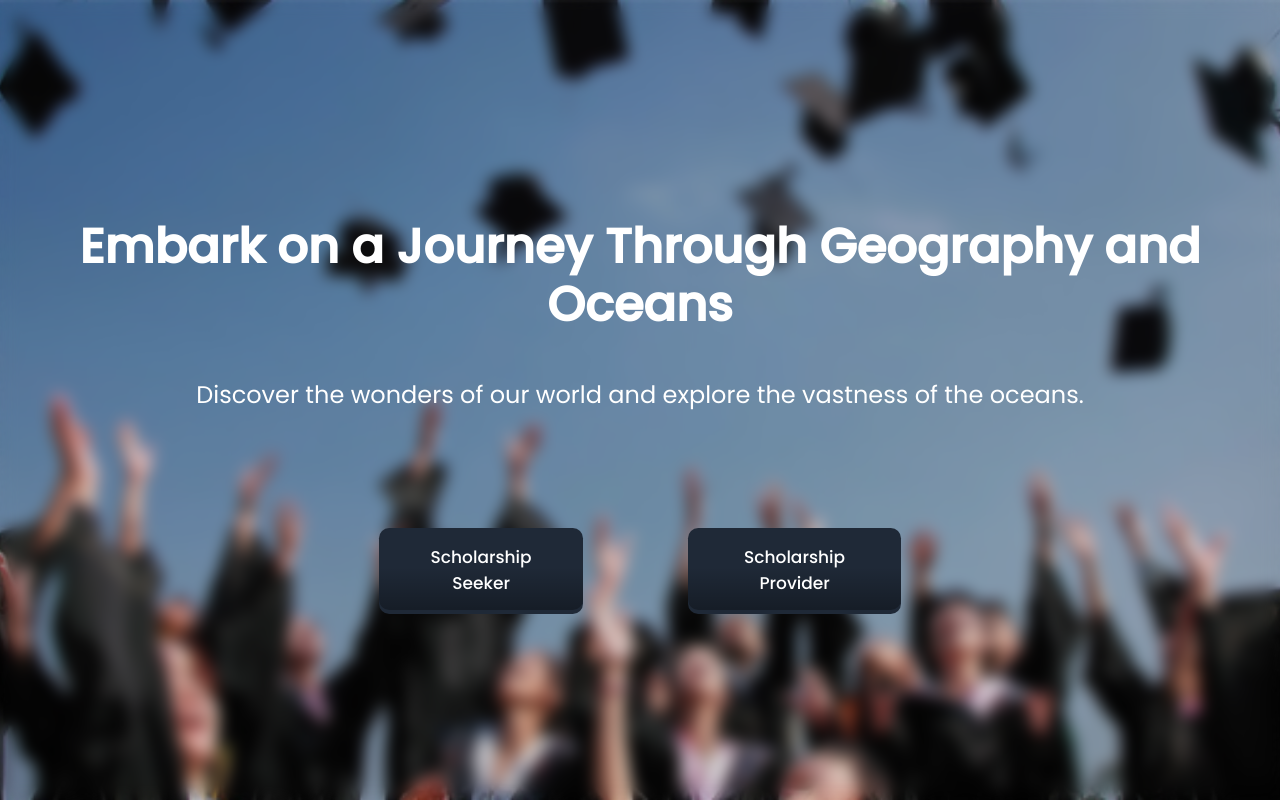
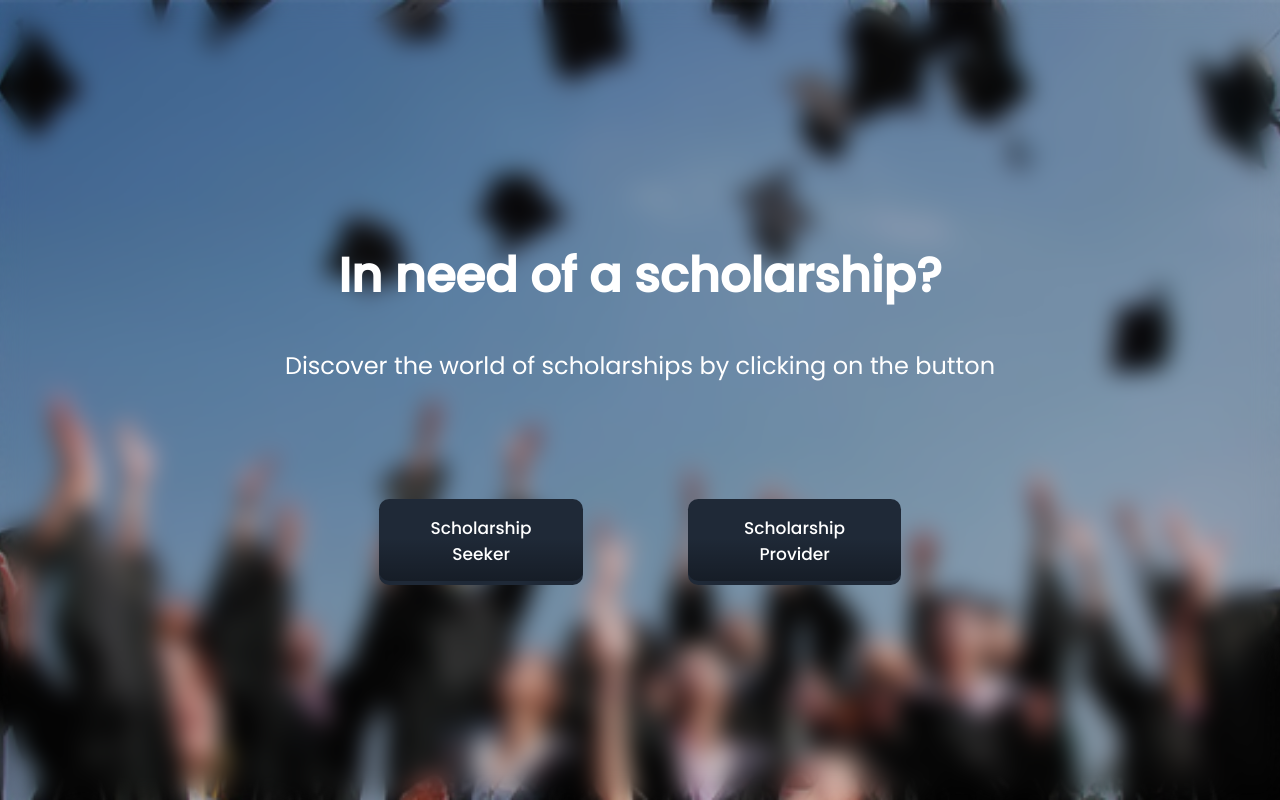
Before and after one commit to himanshu07rautela/google-solution, a plain HTML site: page index.html in a window 1280 px wide. Drawn offline with Linux system fonts and the light colour scheme.

Commit message:
Update index.html

```diff
--- a/index.html
+++ b/index.html
@@ -12,7 +12,7 @@
       font-family: 'Poppins', sans-serif;
       background: url('scholarship213.jpg') center/cover no-repeat;
       color: #ffffff;
-      backdrop-filter: blur(0.5em);
+      backdrop-filter: blur(0.75em);
       max-width: 100%;
       overflow-x: hidden;
       /* Adjust the blur value as needed */
@@ -200,8 +200,8 @@
 
 <body>
   <div class="landing-page">
-    <h1>Embark on a Journey Through Geography and Oceans</h1>
-    <p>Discover the wonders of our world and explore the vastness of the oceans.</p>
+    <h1>In need of a scholarship?</h1>
+    <p>Discover the world of scholarships by clicking on the button</p>
     <!-- <a href="geo.html"><button class="explore-button"> -->
 
     <br>
```
